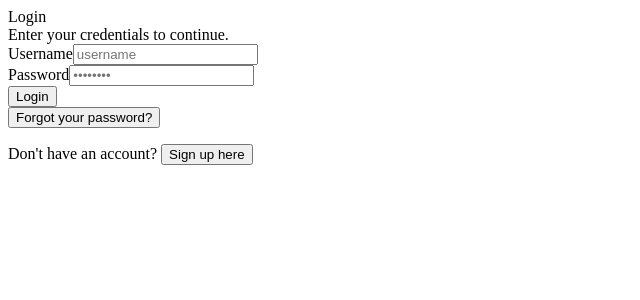
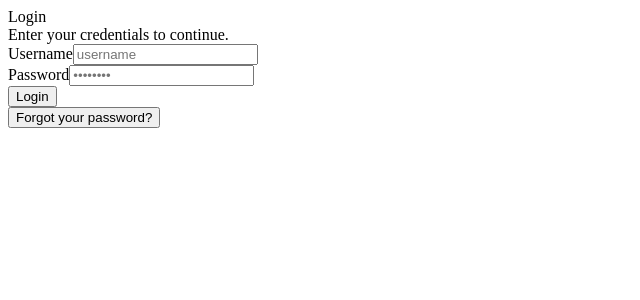
Before and after one commit to ctrlx5664-prog/iot.github.io, a React (Vite) app in the folder client/: page /login in a window 1280 px wide. Shown: the top 300 px of the page, without its empty margins (0-640 px from the left). Built offline with nearby package versions, Linux system fonts and the light colour scheme; a web font is replaced by a local one.

Commit message:
remove register

```diff
--- a/client/src/pages/login.tsx
+++ b/client/src/pages/login.tsx
@@ -239,16 +239,6 @@ export default function Login() {
                 {tr("Esqueceu a palavra-passe?", "Forgot your password?")}
               </button>
             </div>
-            <p className="text-sm text-center text-muted-foreground">
-              {tr("Ainda não tem conta?", "Don't have an account?")}{" "}
-              <button
-                type="button"
-                className="text-primary underline hover:text-primary/80"
-                onClick={() => navigate("/register")}
-              >
-                {tr("Registe-se aqui", "Sign up here")}
-              </button>
-            </p>
           </form>
         </CardContent>
       </Card>
```
